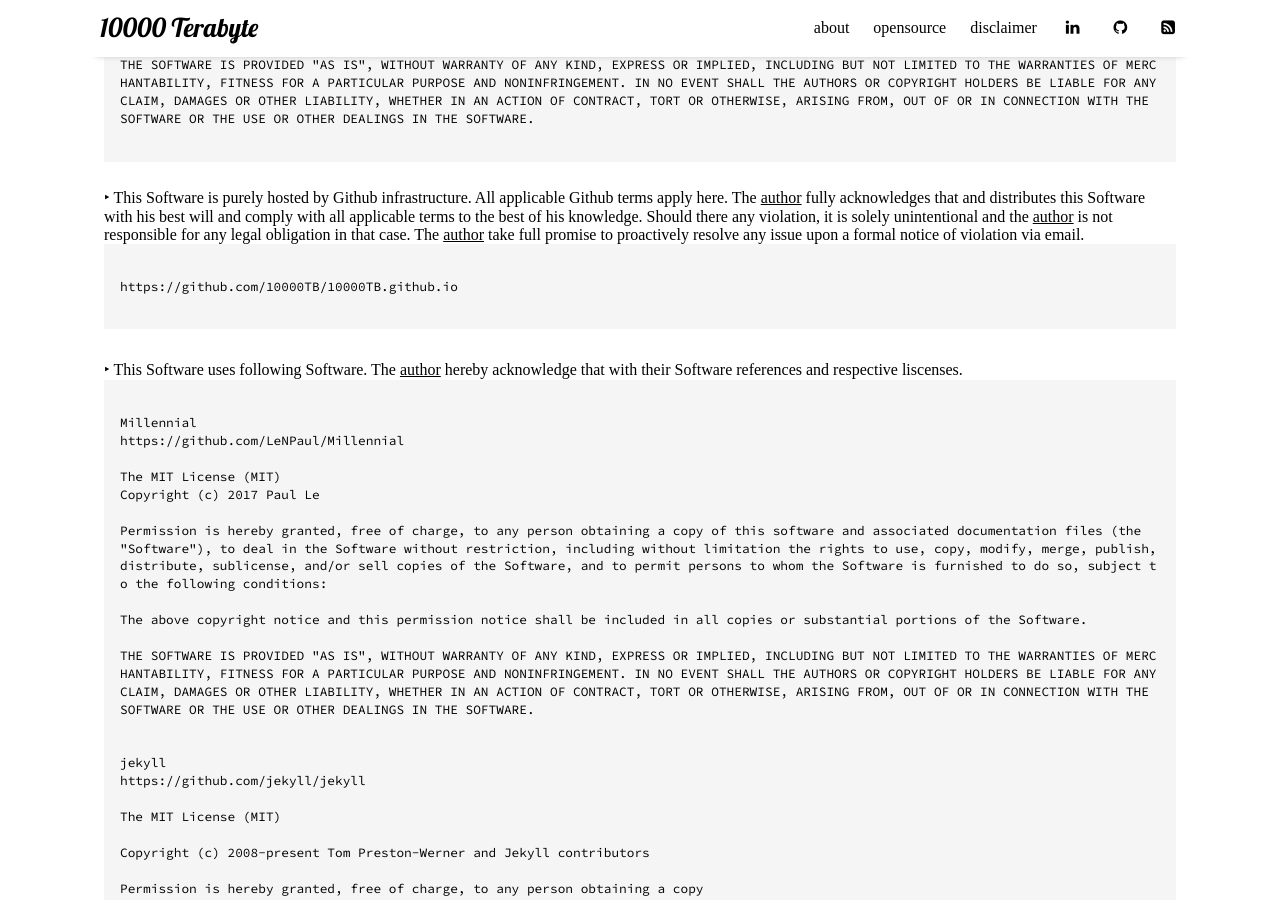
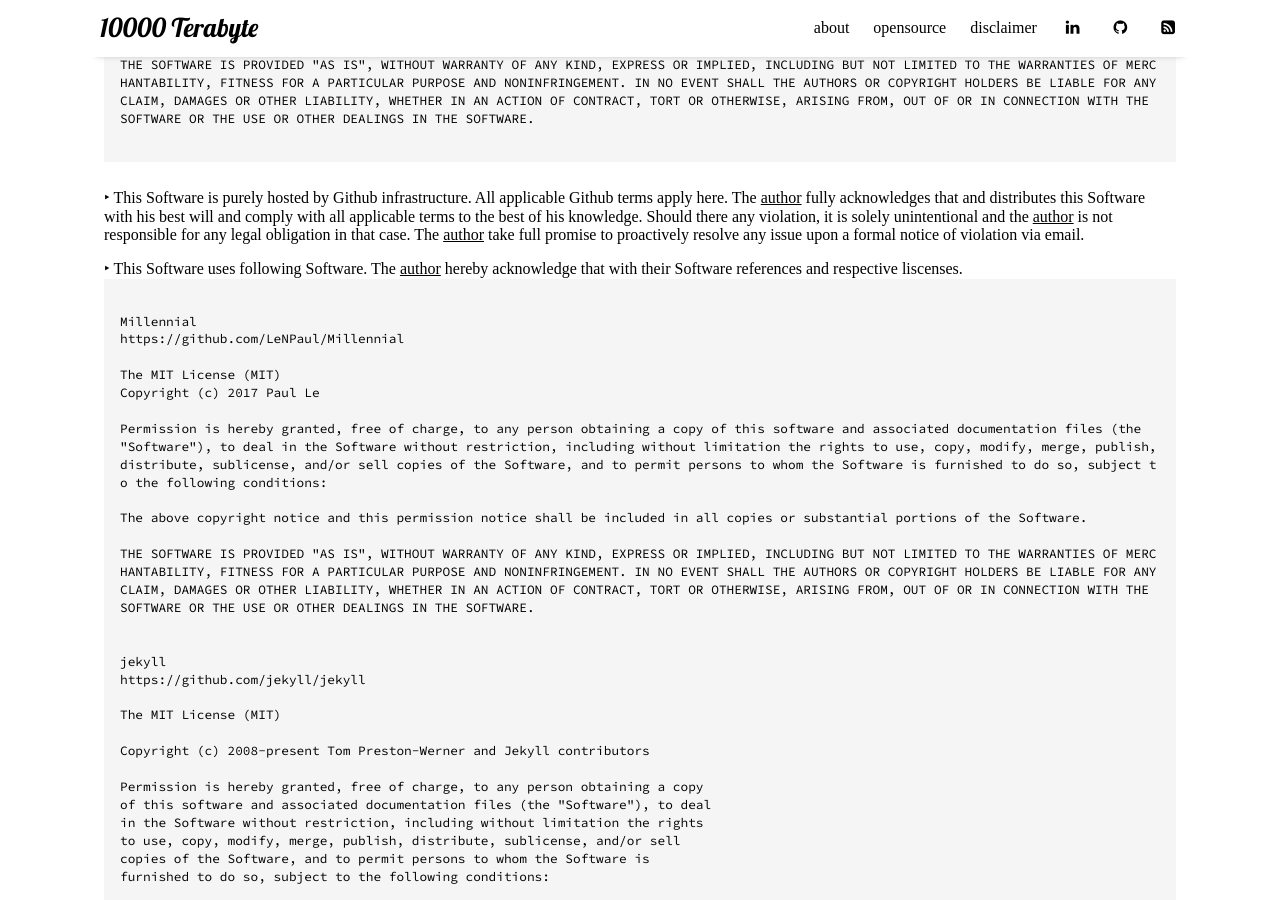
Before and after one commit to 10000TB/10000TB.github.io, a Jekyll site: the page built from pages/disclaimer.html, in a window 1280 px wide and 900 px high, scrolled down 425 px. Built offline with Jekyll 4.4.1, drawn with Linux system fonts in a browser that asks for light colours; nearby versions of some CDN libraries; some web fonts are replaced.

Commit message:
[disclaimer] update disclaimer - removed link to blog repo.

```diff
--- a/pages/disclaimer.html
+++ b/pages/disclaimer.html
@@ -20,9 +20,6 @@
      </pre>
   </div>
   <div style=" padding: 4px 4px; margin-bottom:5px;">‣ This Software is purely hosted by Github infrastructure. All applicable Github terms apply here. The <a href="http://10000tb.org/pages/about.html">author</a> fully acknowledges that and distributes this Software with his best will and comply with all applicable terms to the best of his knowledge. Should there any violation, it is solely unintentional and the <a href="http://10000tb.org/pages/about.html">author</a> is not responsible for any legal obligation in that case. The <a href="http://10000tb.org/pages/about.html">author</a> take full promise to proactively resolve any issue upon a formal notice of violation via email.
-      <pre>
-https://github.com/10000TB/10000TB.github.io
-      </pre>
   </div>
   <div style=" padding: 4px 4px; margin-bottom:5px;">‣ This Software uses following Software. The <a href="http://10000tb.org/pages/about.html">author</a> hereby acknowledge that with their Software references and respective liscenses.
       <pre>
```
